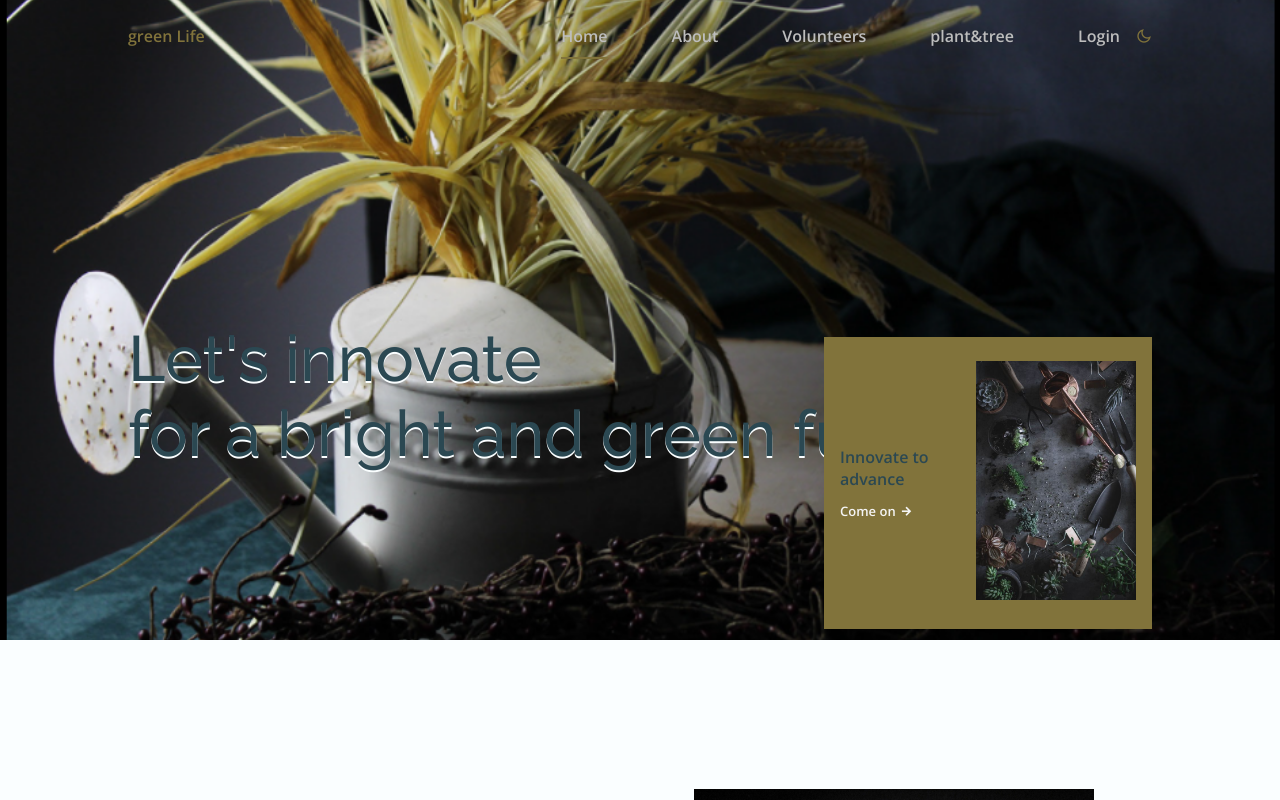
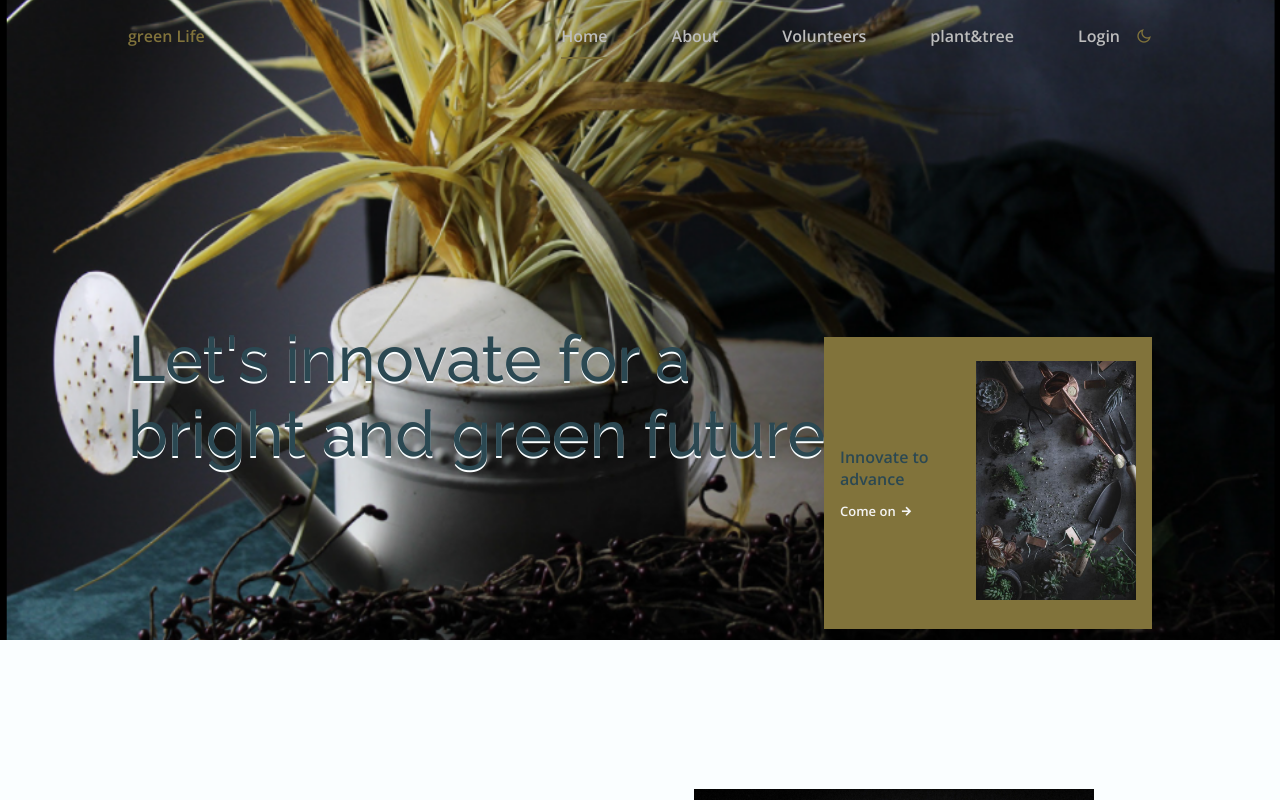
Before and after one commit to GREENLIFES1/GREENLIFE, a plain HTML site: page Green Life/index.html in a window 1280 px wide. Shown: the top 800 px of the page. Drawn offline with nearby package versions, Linux system fonts and the light colour scheme.

Commit message:
Update index.html

```diff
--- a/Green Life/index.html
+++ b/Green Life/index.html
@@ -108,7 +108,7 @@
                 <div class="home__container container grid">
                     <div class="home__data">
                         <span class="home__data-subtitle"></span>
-                        <h1 class="home__data-title">Let's innovate<br>for a bright and green future<b>
+                        <h1 class="home__data-title">Let's innovate for a<br>bright and green future<b>
                            </h1>
 
 
```
